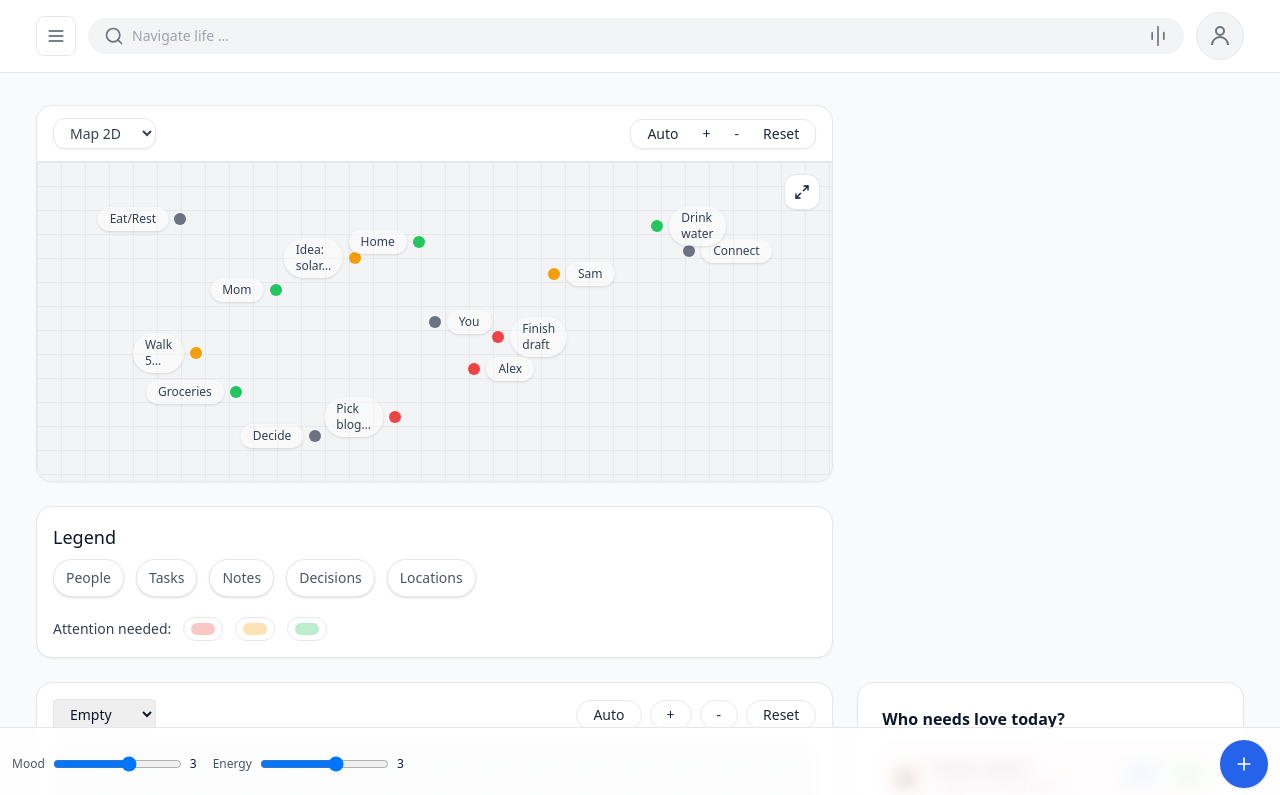
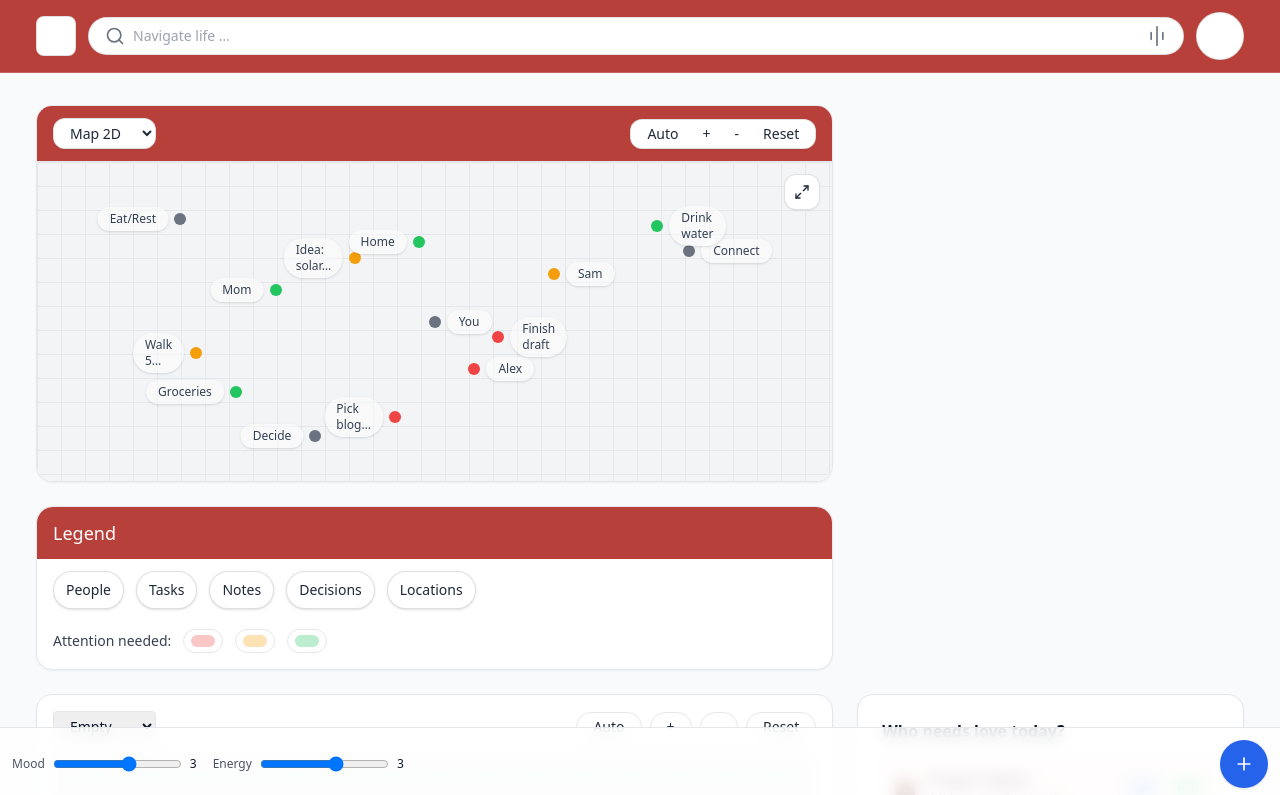
Before and after one commit to cferns/life-app, a React (Vite) app: page / in a window 1280 px wide. Shown: the top 795 px of the page. Built offline with nearby package versions, Linux system fonts and the light colour scheme.

Commit message:
feat(theme): add accent/control tokens; apply to header, toolbar, legend, map controls for closer mock match

```diff
--- a/src/components/HeaderBar.tsx
+++ b/src/components/HeaderBar.tsx
@@ -8,19 +8,19 @@ type Props = {
 
 const HeaderBar: React.FC<Props> = ({ onOpenFilters, onOpenProfile }) => {
   return (
-    <div className="sticky top-0 z-50 border-b" style={{ background: 'var(--card-bg)' }}>
+    <div className="sticky top-0 z-50 border-b" style={{ background: 'var(--accent-bg)', color: 'var(--accent-text)', borderColor: 'rgba(255,255,255,0.2)' }}>
       <div className="max-w-7xl mx-auto px-6 sm:px-9 py-3">
         <div className="flex items-center gap-3">
-          <button className="w-10 h-10 rounded-lg border border-gray-200 flex items-center justify-center" onClick={onOpenFilters} aria-label="Open filters">
-            <Menu className="w-5 h-5 text-gray-600" />
+          <button className="w-10 h-10 rounded-lg border flex items-center justify-center" style={{ background: 'var(--control-bg)', borderColor: 'var(--control-border)' }} onClick={onOpenFilters} aria-label="Open filters">
+            <Menu className="w-5 h-5" />
           </button>
-          <div className="flex-1 flex items-center gap-2 bg-gray-100 rounded-full px-4 py-2">
+          <div className="flex-1 flex items-center gap-2 rounded-full px-4 py-2" style={{ background: 'var(--control-bg)', color: 'var(--control-text)', border: '1px solid var(--control-border)' }}>
             <svg xmlns="http://www.w3.org/2000/svg" className="h-5 w-5 text-gray-500" viewBox="0 0 24 24" fill="none" stroke="currentColor" strokeWidth="2" strokeLinecap="round" strokeLinejoin="round"><circle cx="11" cy="11" r="8"/><path d="m21 21-4.3-4.3"/></svg>
             <input className="flex-1 bg-transparent outline-none text-sm" placeholder="Navigate life …" />
             <svg xmlns="http://www.w3.org/2000/svg" className="h-5 w-5 text-gray-500" viewBox="0 0 24 24" fill="none" stroke="currentColor" strokeWidth="2" strokeLinecap="round" strokeLinejoin="round"><path d="M12 1v22"/><path d="M5 8v8"/><path d="M19 8v8"/></svg>
           </div>
-          <button className="w-12 h-12 rounded-full bg-gray-100 flex items-center justify-center border border-gray-200" aria-label="Profile" onClick={onOpenProfile}>
-            <svg xmlns="http://www.w3.org/2000/svg" viewBox="0 0 24 24" fill="none" stroke="currentColor" strokeWidth="2" className="w-6 h-6 text-gray-500"><path d="M20 21a8 8 0 0 0-16 0"/><circle cx="12" cy="7" r="4"/></svg>
+          <button className="w-12 h-12 rounded-full flex items-center justify-center border" style={{ background: 'var(--control-bg)', borderColor: 'var(--control-border)' }} aria-label="Profile" onClick={onOpenProfile}>
+            <svg xmlns="http://www.w3.org/2000/svg" viewBox="0 0 24 24" fill="none" stroke="currentColor" strokeWidth="2" className="w-6 h-6"><path d="M20 21a8 8 0 0 0-16 0"/><circle cx="12" cy="7" r="4"/></svg>
           </button>
         </div>
       </div>
--- a/src/components/Legend.tsx
+++ b/src/components/Legend.tsx
@@ -15,8 +15,10 @@ type Props = {
 const Legend: React.FC<Props> = ({ items, legendFilter, onToggleKind, statusFilter, onToggleStatus }) => {
   return (
     <div>
-      <div className="text-lg font-medium mb-2">Legend</div>
-      <div className="flex items-center gap-3 flex-nowrap overflow-x-auto pb-2">
+      <div className="rounded-t-2xl -mx-4 -mt-4 px-4 py-3" style={{ background: 'var(--accent-bg)', color: 'var(--accent-text)' }}>
+        <div className="text-lg font-medium">Legend</div>
+      </div>
+      <div className="flex items-center gap-3 flex-nowrap overflow-x-auto pb-2 pt-3">
         {items.map((item) => {
           const selected = legendFilter.has(item.key as any);
           return (
@@ -24,9 +26,9 @@ const Legend: React.FC<Props> = ({ items, legendFilter, onToggleKind, statusFilt
               key={item.key}
               className={`shrink-0 px-3 py-2 rounded-full shadow text-sm transition ${selected ? 'ring-2 ring-blue-200' : ''}`}
               style={{
-                backgroundColor: selected ? item.color : '#ffffff',
-                color: selected ? '#ffffff' : '#4b5563',
-                border: selected ? 'none' : '1px solid #e5e7eb'
+                backgroundColor: selected ? item.color : 'var(--control-bg)',
+                color: selected ? '#ffffff' : 'var(--control-text)',
+                border: selected ? 'none' : '1px solid var(--control-border)'
               }}
               onClick={() => onToggleKind(item.key)}
             >
--- a/src/components/MapView.tsx
+++ b/src/components/MapView.tsx
@@ -40,10 +40,11 @@ const MapView: React.FC<Props> = ({
   onPinDoubleClick,
 }) => {
   return (
-    <div ref={mapRef} onDoubleClick={onMapDoubleClick} className={`relative bg-gray-100 cursor-crosshair select-none overflow-hidden border-t border-gray-200`} style={{ height: isFullscreen ? 'calc(100vh - 3rem)' : '20rem' }}>
+    <div ref={mapRef} onDoubleClick={onMapDoubleClick} className={`relative cursor-crosshair select-none overflow-hidden border-t`} style={{ height: isFullscreen ? 'calc(100vh - 3rem)' : '20rem', background: '#f3f4f6', borderColor: 'var(--card-border)' }}>
       {/* Fullscreen toggle */}
       <button
-        className="absolute top-3 right-3 z-10 bg-white border border-gray-200 rounded-xl w-9 h-9 shadow-sm hover:bg-gray-50 flex items-center justify-center"
+        className="absolute top-3 right-3 z-10 rounded-xl w-9 h-9 shadow-sm hover:opacity-95 flex items-center justify-center"
+        style={{ background: 'var(--control-bg)', border: '1px solid var(--control-border)', color: 'var(--control-text)' }}
         onClick={toggleFullscreen}
         aria-label={isFullscreen ? 'Exit fullscreen' : 'Enter fullscreen'}
       >
--- a/src/components/VisualizationToolbar.tsx
+++ b/src/components/VisualizationToolbar.tsx
@@ -13,9 +13,10 @@ type Props = {
 
 const VisualizationToolbar: React.FC<Props> = ({ viewType, setViewType, onAuto, onZoomIn, onZoomOut, onResetZoom }) => {
   return (
-    <div className="flex items-center justify-between px-4 pt-3 pb-3">
+    <div className="flex items-center justify-between px-4 pt-3 pb-3" style={{ background: 'var(--accent-bg)', color: 'var(--accent-text)' }}>
       <select
-        className="text-sm bg-white border border-gray-200 rounded-xl px-3 py-1 text-gray-700 shadow-sm"
+        className="text-sm rounded-xl px-3 py-1 shadow-sm"
+        style={{ background: 'var(--control-bg)', color: 'var(--control-text)', border: '1px solid var(--control-border)' }}
         value={viewType}
         onChange={(e) => setViewType(e.target.value as ViewType)}
         title="Visualization"
@@ -26,11 +27,11 @@ const VisualizationToolbar: React.FC<Props> = ({ viewType, setViewType, onAuto,
         <option value="list">List</option>
         <option value="avgday">Timeline</option>
       </select>
-      <div className="flex items-center gap-6 rounded-xl border border-gray-200 bg-white px-4 py-1 shadow-sm">
-        <button type="button" className="appearance-none bg-transparent focus:outline-none text-sm font-medium text-gray-800 hover:text-gray-900" onClick={onAuto}>Auto</button>
-        <button type="button" className="appearance-none bg-transparent focus:outline-none text-sm font-medium text-gray-800 hover:text-gray-900" onClick={onZoomIn}>+</button>
-        <button type="button" className="appearance-none bg-transparent focus:outline-none text-sm font-medium text-gray-800 hover:text-gray-900" onClick={onZoomOut}>-</button>
-        <button type="button" className="appearance-none bg-transparent focus:outline-none text-sm font-medium text-gray-800 hover:text-gray-900" onClick={onResetZoom}>Reset</button>
+      <div className="flex items-center gap-6 rounded-xl px-4 py-1 shadow-sm" style={{ background: 'var(--control-bg)', color: 'var(--control-text)', border: '1px solid var(--control-border)' }}>
+        <button type="button" className="appearance-none bg-transparent focus:outline-none text-sm font-medium" onClick={onAuto}>Auto</button>
+        <button type="button" className="appearance-none bg-transparent focus:outline-none text-sm font-medium" onClick={onZoomIn}>+</button>
+        <button type="button" className="appearance-none bg-transparent focus:outline-none text-sm font-medium" onClick={onZoomOut}>-</button>
+        <button type="button" className="appearance-none bg-transparent focus:outline-none text-sm font-medium" onClick={onResetZoom}>Reset</button>
       </div>
     </div>
   );
--- a/src/style.css
+++ b/src/style.css
@@ -15,6 +15,11 @@
   --card-bg: #ffffff;
   --card-border: #e5e7eb;
   --pill-bg: #f1f5f9;
+  --accent-bg: #b91c1c; /* strong header surface */
+  --accent-text: #ffffff;
+  --control-bg: #ffffff; /* for pills on accent */
+  --control-text: #1f2937;
+  --control-border: rgba(0,0,0,0.1);
 }
 
 a {
@@ -88,6 +93,11 @@ body[data-theme="light"] {
   --card-bg: #ffffff;
   --card-border: #e5e7eb;
   --pill-bg: #f1f5f9;
+  --accent-bg: #b8403b;
+  --accent-text: #ffffff;
+  --control-bg: #ffffff;
+  --control-text: #1f2937;
+  --control-border: rgba(0,0,0,0.12);
 }
 
 body[data-theme="warm"] {
@@ -96,6 +106,11 @@ body[data-theme="warm"] {
   --card-bg: #fff7ed; /* orange-50 */
   --card-border: #f5e0c3;
   --pill-bg: #f9efe3;
+  --accent-bg: #c2412d;
+  --accent-text: #fff7ed;
+  --control-bg: #ffffff;
+  --control-text: #3f3f46;
+  --control-border: rgba(0,0,0,0.10);
 }
 
 body[data-theme="dim"] {
@@ -104,6 +119,11 @@ body[data-theme="dim"] {
   --card-bg: #111827; /* gray-900 */
   --card-border: #374151; /* gray-700 */
   --pill-bg: #1f2937; /* gray-800 */
+  --accent-bg: #334155; /* slate-700 */
+  --accent-text: #e2e8f0;
+  --control-bg: #0b1220;
+  --control-text: #e2e8f0;
+  --control-border: rgba(148,163,184,0.35);
 }
 
 /* Northern Lights (aurora) */
@@ -113,4 +133,9 @@ body[data-theme="aurora"] {
   --card-bg: rgba(17, 24, 39, 0.7);
   --card-border: rgba(148, 163, 184, 0.35);
   --pill-bg: rgba(15, 118, 110, 0.18);
+  --accent-bg: #134e4a;
+  --accent-text: #e6f6ff;
+  --control-bg: rgba(255,255,255,0.9);
+  --control-text: #0b1220;
+  --control-border: rgba(148,163,184,0.35);
 }
```
